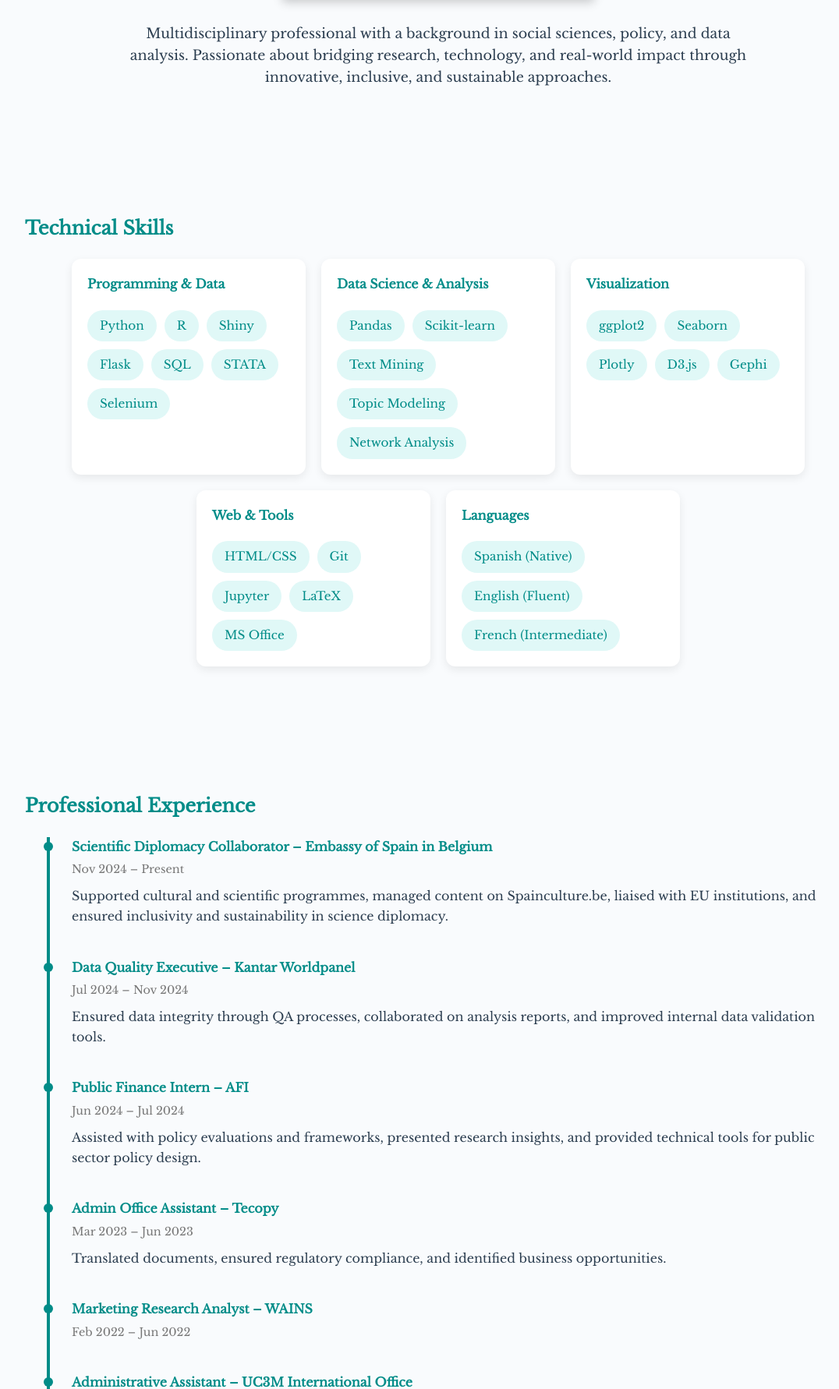
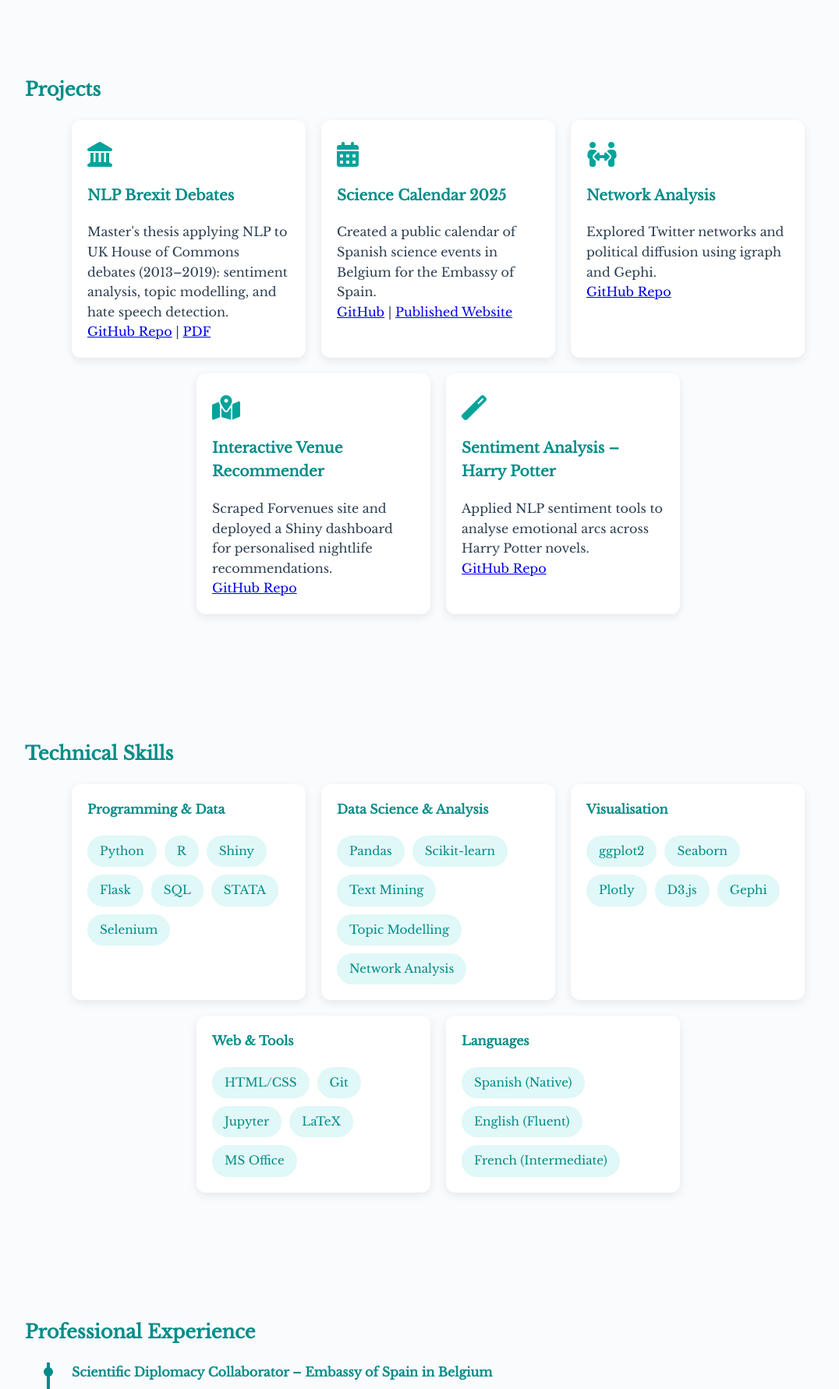
Before and after one commit to laura-martinez00/laura-website, a Flask app: page / in a window 1280 px wide. Shown: the part 909-2691 px from the top of the page at 78% size, without its empty margins (78-1154 px from the left). Run offline with Flask 3, Linux system fonts and the light colour scheme; some libraries are stand-ins or nearby versions.

```diff
--- a/templates/index.html
+++ b/templates/index.html
@@ -10,12 +10,6 @@
 </head>
 <body>
   <!-- Header with LinkedIn -->
-  <header style="padding: 15px; text-align: right;">
-    <a href="https://www.linkedin.com/in/lauramartineztemino/" target="_blank">
-      <img src="{{ url_for('static', filename='images/linkedin.jpg') }}" alt="LinkedIn" style="height: 40px; width: auto;">
-    </a>
-  </header>
-
   <!-- Hero Section -->
   <section id="hero" class="section hero">
     <h1 style="color: #005451;">Hi, I'm Laura Martínez Temiño</h1>
@@ -27,7 +21,7 @@
   <section id="about" class="section about">
     <h2>About Me</h2>
     <div class="about-content">
-      <img src="{{ url_for('static', filename='images/profile.jpg') }}" alt="Laura Martinez Temiño photo" style="width: auto; max-width: 100%; height: auto; border-radius: 0;">
+      <img src="{{ url_for('static', filename='images/profile.jpg') }}" alt="Laura Martinez Temiño photo">
       <p>
         Multidisciplinary professional with a background in social sciences, policy, and data analysis. Passionate about bridging research, technology, and real-world impact through innovative, inclusive, and sustainable approaches.
       </p>
@@ -35,7 +29,50 @@
   </section>
 
   <!-- Projects -->
-  <!-- (Leave unchanged as it looks correct) -->
+  <section id="projects" class="section projects">
+  <h2>Projects</h2>
+  <div class="card-container">
+
+    <div class="card">
+      <div class="icon"><i class="fas fa-landmark"></i></div>
+      <h3>NLP Brexit Debates</h3>
+      <p>Master's thesis applying NLP to UK House of Commons debates (2013–2019): sentiment analysis, topic modelling, and hate speech detection.</p>
+      <a href="https://github.com/laura-martinez00/NLP_HouseOfCommons_debates" target="_blank">GitHub Repo</a> |
+      <a href="{{ url_for('static', filename='files/TFM-NLP on HoC debates.pdf') }}" target="_blank">PDF</a>
+    </div>
+
+    <div class="card">
+      <div class="icon"><i class="fas fa-calendar-alt"></i></div>
+      <h3>Science Calendar 2025</h3>
+      <p>Created a public calendar of Spanish science events in Belgium for the Embassy of Spain.</p>
+      <a href="https://github.com/laura-martinez00/Spain-science-calendar-2025" target="_blank">GitHub</a> |
+      <a href="https://www.spainculture.be/es/quienes-somos/la-ciencia-espanola-en-belgica-programa-2025/" target="_blank">Published Website</a>
+    </div>
+
+    <div class="card">
+      <div class="icon"><i class="fas fa-people-arrows"></i></div>
+      <h3>Network Analysis</h3>
+      <p>Explored Twitter networks and political diffusion using igraph and Gephi.</p>
+      <a href="https://github.com/laura-martinez00/SNA-assignment" target="_blank">GitHub Repo</a>
+    </div>
+
+    <div class="card">
+      <div class="icon"><i class="fas fa-map-marked-alt"></i></div>
+      <h3>Interactive Venue Recommender</h3>
+      <p>Scraped Forvenues site and deployed a Shiny dashboard for personalised nightlife recommendations.</p>
+      <a href="https://github.com/laura-martinez00/Data-harvesting-Project" target="_blank">GitHub Repo</a>
+    </div>
+
+    <div class="card">
+      <div class="icon"><i class="fas fa-magic"></i></div>
+      <h3>Sentiment Analysis – Harry Potter</h3>
+      <p>Applied NLP sentiment tools to analyse emotional arcs across Harry Potter novels.</p>
+      <a href="https://github.com/laura-martinez00/Sentiment-Analysis-Harry-Potter-books" target="_blank">GitHub Repo</a>
+    </div>
+
+  </div>
+</section>
+
 
   <!-- Tech Skills (with STATA and Selenium added) -->
   <section id="skills" class="section skills">
@@ -50,11 +87,11 @@
       <div class="card">
         <h4>Data Science & Analysis</h4>
         <div class="skill-tags">
-          <span>Pandas</span><span>Scikit-learn</span><span>Text Mining</span><span>Topic Modeling</span><span>Network Analysis</span>
+          <span>Pandas</span><span>Scikit-learn</span><span>Text Mining</span><span>Topic Modelling</span><span>Network Analysis</span>
         </div>
       </div>
       <div class="card">
-        <h4>Visualization</h4>
+        <h4>Visualisation</h4>
         <div class="skill-tags">
           <span>ggplot2</span><span>Seaborn</span><span>Plotly</span><span>D3.js</span><span>Gephi</span>
         </div>
@@ -127,7 +164,14 @@
 <section id="education" class="section education">
   <h2>Education & Training</h2>
   <div class="about-content">
-    <img src="{{ url_for('static', filename='images/uc3mgraduation.jpg') }}" alt="UC3M Graduation Photo" style="width: auto; max-width: 100%; height: auto; border-radius: 0;">
+    <img
+      src="{{ url_for('static', filename='images/uc3mgraduation.jpg') }}"
+      alt="UC3M Graduation Photo"
+      style="float: right;
+             width: 250px;
+             margin: 0 0 20px 20px;
+             border-radius: 0;
+             box-shadow: 0 4px 12px rgba(0, 0, 0, 0.2);">
   </div>
   <div class="timeline">
     <div class="timeline-line"></div>
@@ -136,7 +180,7 @@
       <div class="dot"></div>
       <h4>Master in Computational Social Sciences – UC3M</h4>
       <span>Sep 2023 – Jul 2024</span>
-      <p>Focus: Web scraping, text mining, ML, data visualization. Thesis: NLP on UK Parliament debates.</p>
+      <p>Focus: Web scraping, text mining, ML, data visualisation. Thesis: NLP on UK Parliament debates.</p>
     </div>
 
     <div class="timeline-block">
```
